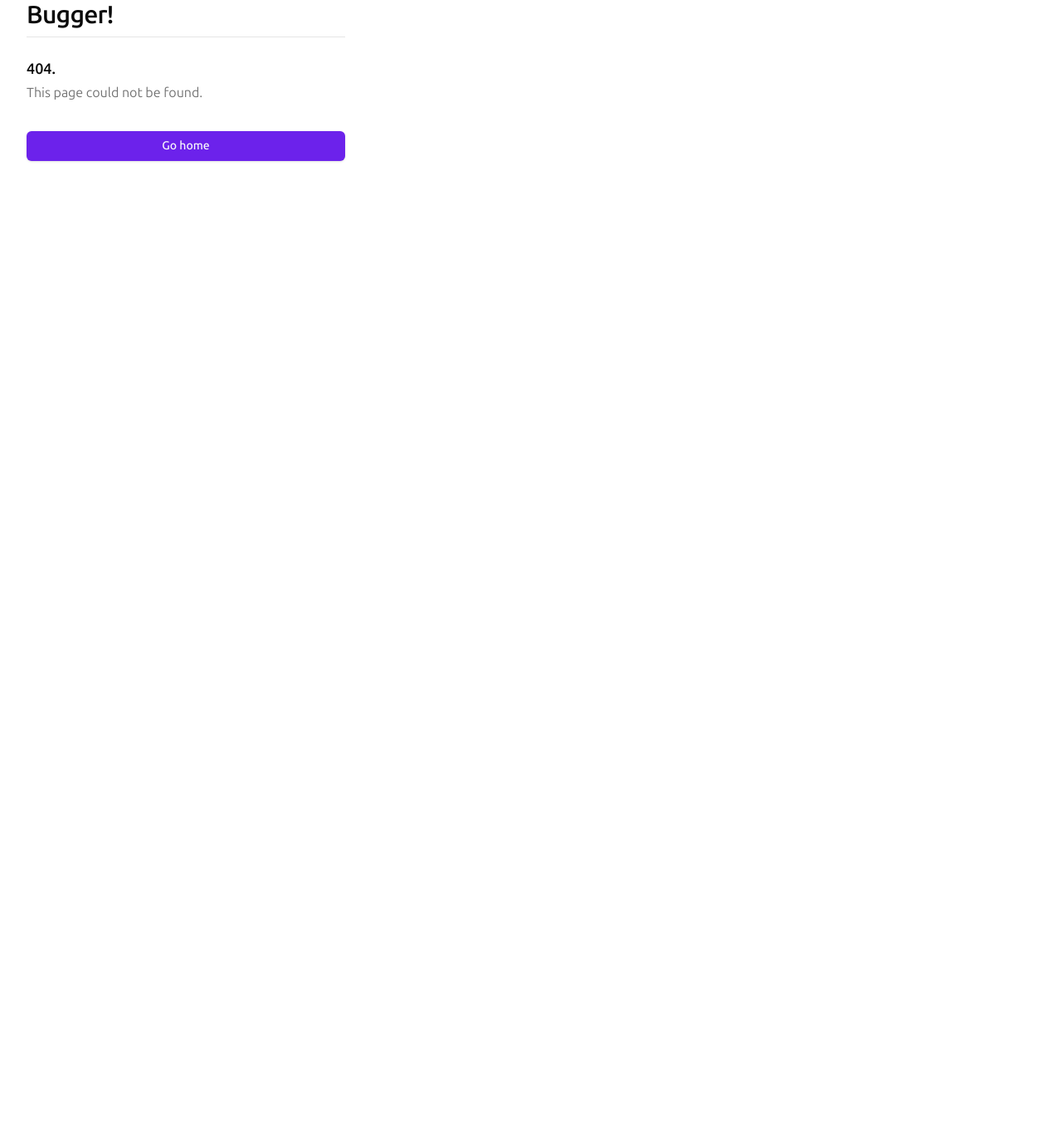
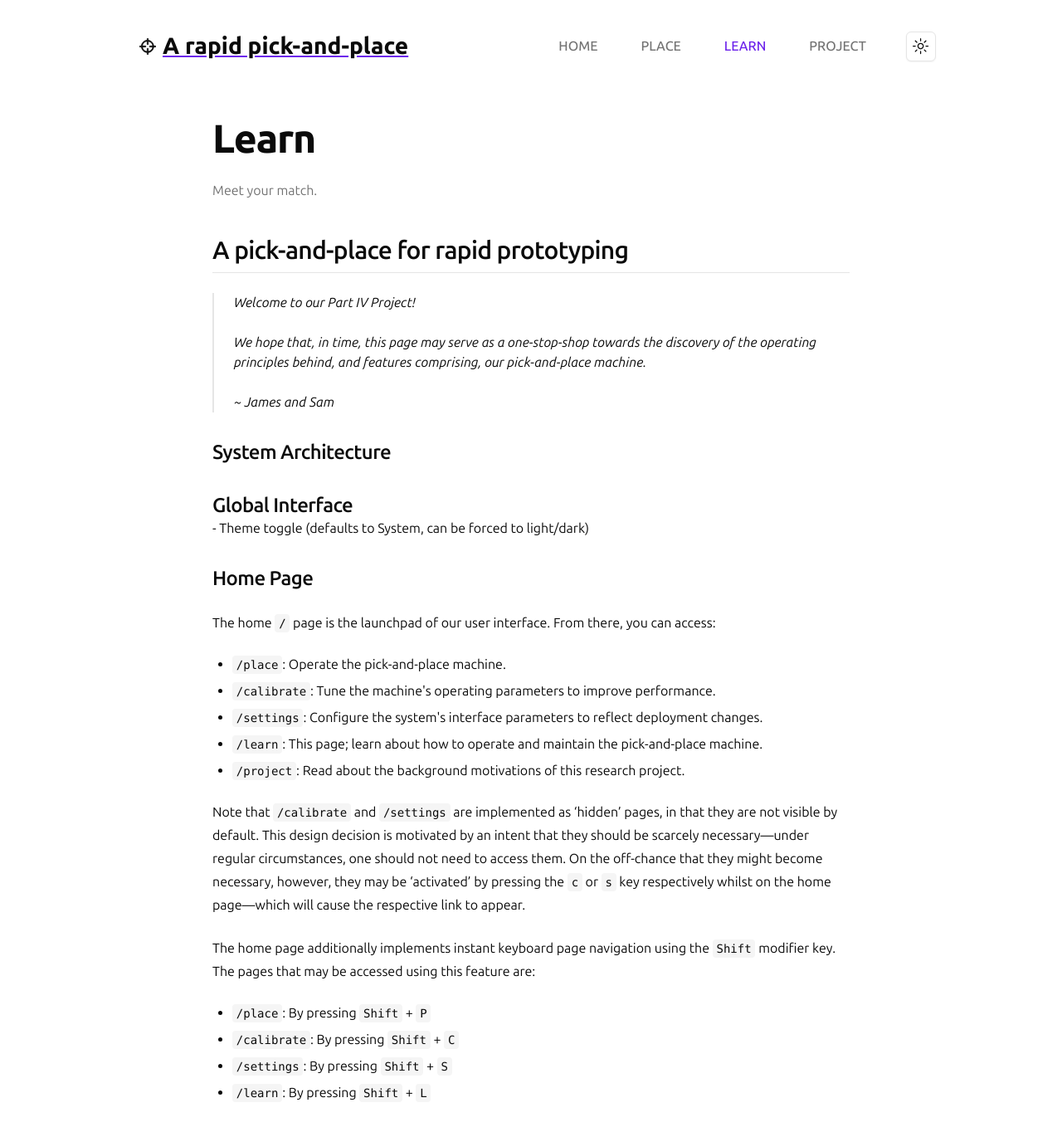
Before and after one commit to p4p-83/interface, a Next.js app in the folder client/: page /learn in a window 1280 px wide. Before the commit this address had no page. Shown: the top 1364 px of the page at 83% size. Before the commit the page ends 800 px from the top, so only its background shows below. Built offline with nearby package versions, Linux system fonts and the light colour scheme.

Commit message:
feat: :sparkles: create beginnings of learn page

```diff
--- /dev/null
+++ b/client/src/app/learn/page.tsx
@@ -0,0 +1,97 @@
+import type { Metadata } from 'next'
+
+import { LayoutMain } from '@/components/LayoutMain'
+import { Header } from '@/components/Header'
+import { PageHeading } from '@/components/PageHeading'
+import { TypographyH2, TypographyH3, TypographyBlockquote, TypographyInlineCode, TypographyList, TypographyListItem, TypographyP } from '@/components/ui/typography'
+
+export const metadata: Metadata = {
+  title: 'Learn | PnP << 83',
+  description: 'Meet your match.',
+}
+
+export default function Learn() {
+  return (
+
+    <LayoutMain justifyStart>
+
+      <Header />
+
+      <div className='grid grid-cols-1 w-full max-w-3xl gap-4 md:gap-6'>
+
+        <div>
+          <PageHeading title='Learn' subTitle='Meet your match.' />
+
+          <TypographyH2>A pick-and-place for rapid prototyping</TypographyH2>
+
+          <TypographyBlockquote>
+          Welcome to our Part IV Project!
+            <br />
+            <br />
+          We hope that, in time, this page may serve as a one-stop-shop towards the discovery of the operating principles behind, and features comprising, our pick-and-place machine.
+            <br />
+            <br />
+          ~ James and Sam
+          </TypographyBlockquote>
+
+          <TypographyH3>System Architecture</TypographyH3>
+
+          <TypographyH3>Global Interface</TypographyH3>
+          - Theme toggle (defaults to System, can be forced to light/dark)
+
+          <TypographyH3>Home Page</TypographyH3>
+          <TypographyP>
+          The home <TypographyInlineCode>/</TypographyInlineCode> page is the launchpad of our user interface.
+          From there, you can access:
+          </TypographyP>
+
+          <TypographyList>
+            <TypographyListItem>
+              <TypographyInlineCode>/place</TypographyInlineCode>: Operate the pick-and-place machine.
+            </TypographyListItem>
+            <TypographyListItem>
+              <TypographyInlineCode>/calibrate</TypographyInlineCode>: Tune the machine&apos;s operating parameters to improve performance.
+            </TypographyListItem>
+            <TypographyListItem>
+              <TypographyInlineCode>/settings</TypographyInlineCode>: Configure the system&apos;s interface parameters to reflect deployment changes.
+            </TypographyListItem>
+            <TypographyListItem>
+              <TypographyInlineCode>/learn</TypographyInlineCode>: This page; learn about how to operate and maintain the pick-and-place machine.
+            </TypographyListItem>
+            <TypographyListItem>
+              <TypographyInlineCode>/project</TypographyInlineCode>: Read about the background motivations of this research project.
+            </TypographyListItem>
+          </TypographyList>
+
+          <TypographyP>
+            Note that <TypographyInlineCode>/calibrate</TypographyInlineCode> and <TypographyInlineCode>/settings</TypographyInlineCode> are implemented as &lsquo;hidden&rsquo; pages, in that they are not visible by default.
+            This design decision is motivated by an intent that they should be scarcely necessary—under regular circumstances, one should not need to access them.
+            On the off-chance that they might become necessary, however, they may be &lsquo;activated&rsquo; by pressing the <TypographyInlineCode>c</TypographyInlineCode> or <TypographyInlineCode>s</TypographyInlineCode> key respectively whilst on the home page—which will cause the respective link to appear.
+          </TypographyP>
+
+          <TypographyP>
+            The home page additionally implements instant keyboard page navigation using the <TypographyInlineCode>Shift</TypographyInlineCode> modifier key.
+            The pages that may be accessed using this feature are:
+          </TypographyP>
+          <TypographyList>
+            <TypographyListItem>
+              <TypographyInlineCode>/place</TypographyInlineCode>: By pressing <TypographyInlineCode>Shift</TypographyInlineCode> + <TypographyInlineCode>P</TypographyInlineCode>
+            </TypographyListItem>
+            <TypographyListItem>
+              <TypographyInlineCode>/calibrate</TypographyInlineCode>: By pressing <TypographyInlineCode>Shift</TypographyInlineCode> + <TypographyInlineCode>C</TypographyInlineCode>
+            </TypographyListItem>
+            <TypographyListItem>
+              <TypographyInlineCode>/settings</TypographyInlineCode>: By pressing <TypographyInlineCode>Shift</TypographyInlineCode> + <TypographyInlineCode>S</TypographyInlineCode>
+            </TypographyListItem>
+            <TypographyListItem>
+              <TypographyInlineCode>/learn</TypographyInlineCode>: By pressing <TypographyInlineCode>Shift</TypographyInlineCode> + <TypographyInlineCode>L</TypographyInlineCode>
+            </TypographyListItem>
+          </TypographyList>
+        </div>
+
+      </div>
+
+    </LayoutMain>
+
+  )
+}
--- a/client/src/components/ui/typography.tsx
+++ b/client/src/components/ui/typography.tsx
@@ -18,7 +18,7 @@ export function TypographyH1({ children }: TypographyProps) {
 
 export function TypographyH2({ children }: TypographyProps) {
   return (
-    <h2 className='scroll-m-20 border-b pb-2 text-3xl font-semibold tracking-tight first:mt-0'>
+    <h2 className='mt-10 scroll-m-20 border-b pb-2 text-3xl font-semibold tracking-tight first:mt-0'>
       {children}
     </h2>
   )
@@ -26,7 +26,7 @@ export function TypographyH2({ children }: TypographyProps) {
 
 export function TypographyH3({ children }: TypographyProps) {
   return (
-    <h3 className='scroll-m-20 text-2xl font-semibold tracking-tight'>
+    <h3 className='mt-8 scroll-m-20 text-2xl font-semibold tracking-tight first:mt-0'>
       {children}
     </h3>
   )
@@ -34,7 +34,7 @@ export function TypographyH3({ children }: TypographyProps) {
 
 export function TypographyH4({ children }: TypographyProps) {
   return (
-    <h4 className='scroll-m-20 text-xl font-semibold tracking-tight'>
+    <h4 className='mt-6 scroll-m-20 text-xl font-semibold tracking-tight first:mt-0'>
       {children}
     </h4>
   )
@@ -50,7 +50,7 @@ export function TypographyP({ children }: TypographyProps) {
 
 export function TypographyBlockquote({ children }: TypographyProps) {
   return (
-    <blockquote className='mt-6 border-l-2 pl-6 italic'>
+    <blockquote className='mt-6 border-l-2 pl-6 italic first:mt-0'>
       {children}
     </blockquote>
   )
```
